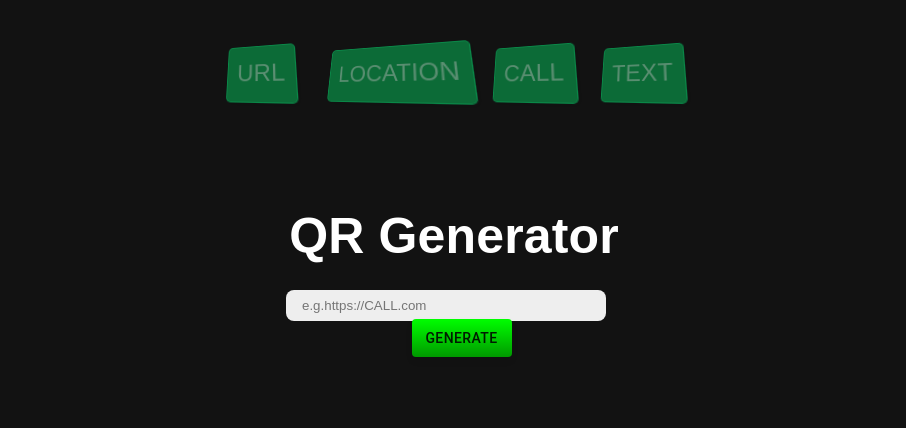
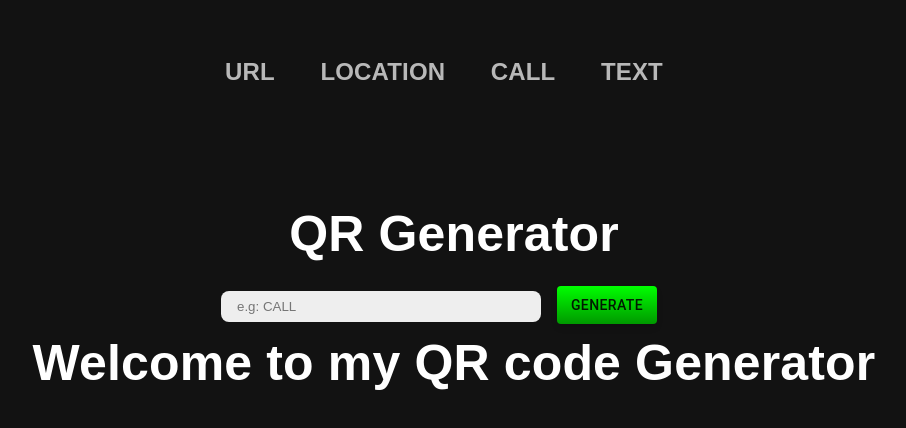
Before and after one commit to uic19bca1130/my-qr-generator, a React (Create React App) app: page /qrcode/CALL in a window 1280 px wide. Shown: the top 428 px of the page, without its empty margins (186-1092 px from the left). Built offline with nearby package versions, Linux system fonts and the light colour scheme.

Commit message:
new welcome message

```diff
--- a/src/App.css
+++ b/src/App.css
@@ -127,28 +127,8 @@ button:active{
   justify-content: space-around;
   gap: 10px;
 }
-.output-box{
-  display: flex;
-  flex-direction: column;
-  align-items: center;
-  gap: 40px;
-}
-.box3d {
-  display: inline-block;
-  padding: 10px;
-  background-color: #02f7708e;
-  border: 1px solid #00fc8663;
-  border-radius: 5px;
-  box-shadow: 2px 2px 4px rgba(0, 0, 0, 0.2);
-  transform: perspective(100px) rotateX(10deg) rotateY(-10deg);
-  transition: transform 0.3s ease-in-out;
-  color: #ffffff75;
-}
 
-.box3d:hover {
-  transform: perspective(100px) rotateX(0) rotateY(0);
-  background-color: #ff000000;
-}
+
 @keyframes fade-in {
   from {
     opacity: 0;
@@ -157,3 +137,31 @@ button:active{
     opacity: 1;
   }
 }
+.nav-pills {
+  display: flex;
+  justify-content: space-evenly;
+  list-style: none;
+  padding: 0;
+}
+
+.nav-item {
+  margin: 10px;
+}
+
+.nav-link {
+  text-decoration: none;
+  color: #000;
+  font-weight: bold;
+  padding: 8px 16px;
+  border-radius: 4px;
+  transition: background-color 0.2s ease-in-out;
+}
+
+.nav-link:hover {
+  background-color: #f0f0f0;
+}
+
+.nav-link.active {
+  background-color: #39ff14;
+  color: #fff;
+}
--- a/src/Component/Navbar.jsx
+++ b/src/Component/Navbar.jsx
@@ -2,7 +2,7 @@ import { Link } from "react-router-dom";
 import React, { useState } from "react";
 
 const Navbar = () => {
-  const [activeTab, ] = useState("");
+  const [activeTab, ] = useState();
 
   return (
     <div>
@@ -13,22 +13,28 @@ const Navbar = () => {
       >
         <li className="nav-item" role="presentation">
           <Link
-            className={`nav-link ${activeTab === "url" ? "active" : ""}`}//active lab use to indicate tabs is currently active or selected
+            className={`nav-link ${activeTab === "url" ? "active" : ""}`}
             id="url"
             to="qrcode/URL"
+            style={{
+              textShadow: activeTab === "url" ? "0 0 3px #39ff14" : "none",
+            }}
           >
-            <div className="box3d">URL</div>
+            <div>URL</div>
           </Link>
         </li>
         <li className="nav-item" role="presentation">
           <Link
             className={`nav-link ${
-              activeTab === "location" ? "active" : ""//active class is modifier class that applies diferent style or link
+              activeTab === "location" ? "active" : ""
             }`}
             id="url"
             to="qrcode/Google Maps URL"
+            style={{
+              textShadow: activeTab === "location" ? "0 0 3px #39ff14" : "none",
+            }}
           >
-            <div className="box3d">LOCATION</div>
+            <div>LOCATION</div>
           </Link>
         </li>
         <li className="nav-item" role="presentation">
@@ -36,8 +42,11 @@ const Navbar = () => {
             className={`nav-link ${activeTab === "call" ? "active" : ""}`}
             id="call"
             to="qrcode/CALL"
+            style={{
+              textShadow: activeTab === "call" ? "0 0 3px #39ff14" : "none",
+            }}
           >
-            <div className="box3d">CALL</div>
+            <div>CALL</div>
           </Link>
         </li>
         <li className="nav-item" role="presentation">
@@ -45,12 +54,19 @@ const Navbar = () => {
             className={`nav-link ${activeTab === "text" ? "active" : ""}`}
             id="text"
             to="qrcode/TEXT"
+            style={{
+              textShadow: activeTab === "text" ? "0 0 3px #39ff14" : "none",
+            }}
           >
-            <div className="box3d">TEXT</div>
+            <div>TEXT</div>
           </Link>
+        </li>
+        <li className="nav-item" role="presentation">
+
         </li>
 
       </ul>
+
     </div>
   );
 };
--- a/src/Component/Qrcode.jsx
+++ b/src/Component/Qrcode.jsx
@@ -1,40 +1,31 @@
 import { toDataURL } from "qrcode";
 import { useState } from "react";
 import { useParams } from "react-router-dom"; // Import useParams from react-router-dom
-import  Button from "@mui/material/Button";
+import Button from "@mui/material/Button";
 
 function QRCodeGenerator() {
   const [url, setUrl] = useState("");
-
-
   const [qr, setQr] = useState("");
   const { text } = useParams();
+
   const generateQRCode = () => {
-    const phoneNumber = url.trim(); //trim removeing whitespace from the end of
-     //const textMessage = "";
-
-
+    const phoneNumber = url.trim();
     const text = Number(phoneNumber);
     let qrText;
-if(text)
-{
-  qrText = `tel:${phoneNumber}`;//Add 'tel:' prefix to the phone number
-}
-else{
-  qrText = `${phoneNumber}`;
-}
-    //qrText = `smsto:9816167960:${qrText}:${textMessage}`;
-
-
+    if (text) {
+      qrText = `tel:${phoneNumber}`;
+    } else {
+      qrText = `${phoneNumber}`;
+    }
 
     toDataURL(
-      qrText,//Use the modified qrText instead of url
+      qrText,
       {
         width: 400,
         margin: 2,
         color: {},
       },
-      (err, dataURL) => {//there is an error while generating the QR code, the function logs the error to the console using console.error()
+      (err, dataURL) => {
         if (err) return console.error(err);
         console.log(dataURL);
         setQr(dataURL);
@@ -42,35 +33,36 @@ else{
     );
   };
 
-
   return (
     <div className="app">
-
       <h1>QR Generator</h1>
       <input
         type="text"
-        placeholder={`e.g.https://${text}.com`}
+        placeholder={`e.g: ${text}`}
         value={url}
-        onChange={(e) => setUrl(e.target.value)}//onchange when the input value changes--( retrieves the current value of the input field,)
+        onChange={(e) => setUrl(e.target.value)}
       />
+
       <Button
-
         variant="contained"
         onClick={generateQRCode}
         sx={{
-          marginLeft: "15px",
-          background: "linear-gradient(to bottom,#00ff00, #009900)",
+          marginRight: "30px",
+          background: "linear-gradient(to bottom, #00ff00, #009900)",
           boxShadow: "0px 4px 6px rgba(0, 0, 0, 0.1)",
           transform: "translateY(0)",
           transition: "transform 0.3s ease-out",
-          animation: "fade-in 1s ease-in-out",//Add fade-in animation
+          animation: "fade-in 1s ease-in-out",
         }}
       >
         Generate
       </Button>
-      {qr && (
-        <>
+
+      {qr ? (
+        <div style={{ textAlign: "center" }}>
+            <h2>Welcome to my QR Code Generator</h2>
           <img src={qr} alt="QR Code" />
+
           <Button
             variant="contained"
             color="success"
@@ -88,10 +80,15 @@ else{
             Download
           </Button>
           <a href={`tel:${url}`} style={{ textDecoration: "none" }}>
+
           </a>
-        </>
+        </div>
+      ) : (                                        //using the textAlign CSS property
+        <div style={{ textAlign: "center" }}>
+          <h2 style={{ fontSize: "50px", fontWeight: "bold" }}>Welcome to my QR code Generator</h2>
+        </div>
       )}
-      </div>
+    </div>
   );
 }
 
```
